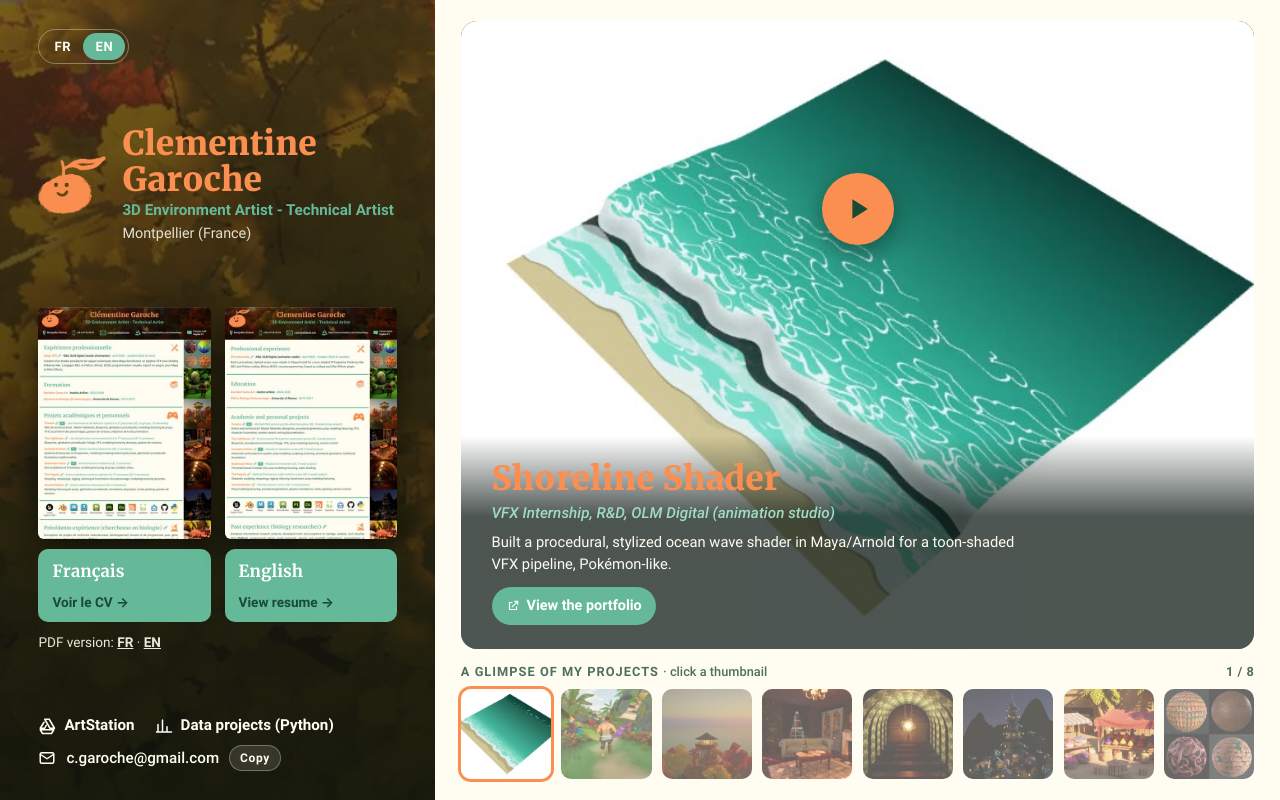
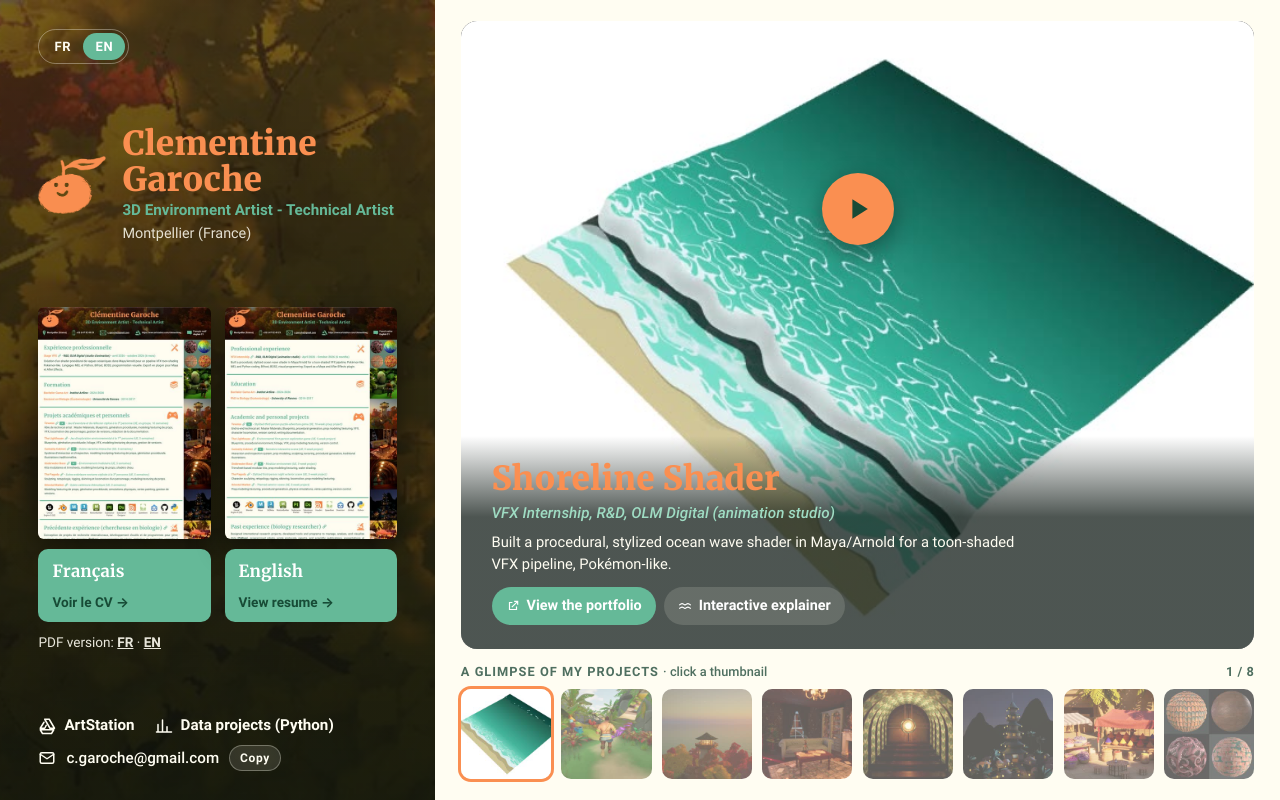
Before and after one commit to luminou/Resume, a plain HTML site: page index.html in a window 1280 px wide. Drawn offline with Linux system fonts and the light colour scheme.

Commit message:
shoreline button to interactive page

```diff
--- a/index.html
+++ b/index.html
@@ -404,7 +404,7 @@ h1 {
       sub: { fr: "Stage VFX, R&D, OLM Digital (studio d’animation)", en: "VFX Internship, R&D, OLM Digital (animation studio)" },
       desc: { fr: "Création d'un shader procédural de vagues océaniques dans Maya/Arnold pour un pipeline VFX toon-shading Pokémon-like.",
               en: "Built a procedural, stylized ocean wave shader in Maya/Arnold for a toon-shaded VFX pipeline, Pokémon-like." },
-      links: [{ k: "page", u: "https://luminou.github.io/Shoreline_Shader/portfolio.html" }] },
+      links: [{ k: "page", u: "https://luminou.github.io/Shoreline_Shader/portfolio.html" }, { k: "explain", u: "https://luminou.github.io/Shoreline_Shader/shorelineshadersummary.html" }] },
     { id: "tevarua", name: "Tevarua", pos: "50% 35%",
       sub: { fr: "Jeu d’aventure et de réflexion stylisé à la 3e personne (UE, en groupe, 10 semaines)", en: "Stylized third-person puzzle-adventure game (UE, 10-week group project)" },
       desc: { fr: "Rôle de technical artist : Master Materials, Blueprints, génération procédurale, modeling/texturing de props, VFX, locomotion des personnages, gestion de versions, rédaction de la documentation.",
@@ -445,12 +445,14 @@ h1 {
     as: { fr: "Voir sur ArtStation", en: "View on ArtStation" },
     yt: { fr: "Vidéo complète", en: "Full video" },
     page: { fr: "Voir le portfolio", en: "View the portfolio" },
+    explain: { fr: "Explication interactive", en: "Interactive explainer" },
     copied: { fr: "Copié", en: "Copied" }
   };
   var ICON = {
     as: '<svg viewBox="0 0 24 24" aria-hidden="true"><path d="M3 17l3 5h12l3-5z"/><path d="M9 3h6l7 12h-6z"/></svg>',
     yt: '<svg viewBox="0 0 10 10" aria-hidden="true"><path d="M2 1 L9 5 L2 9 Z"/></svg>',
-    page: '<svg viewBox="0 0 24 24" aria-hidden="true"><path d="M14 3h7v7h-2V6.4l-8.3 8.3-1.4-1.4L17.6 5H14zM5 5h6v2H7v10h10v-4h2v6H5z"/></svg>'
+    page: '<svg viewBox="0 0 24 24" aria-hidden="true"><path d="M14 3h7v7h-2V6.4l-8.3 8.3-1.4-1.4L17.6 5H14zM5 5h6v2H7v10h10v-4h2v6H5z"/></svg>',
+    explain: '<svg viewBox="0 0 24 24" aria-hidden="true"><path d="M2 15c2.5 0 2.5-2 5-2s2.5 2 5 2 2.5-2 5-2 2.5 2 5 2v2c-2.5 0-2.5-2-5-2s-2.5 2-5 2-2.5-2-5-2-2.5 2-5 2zM2 9c2.5 0 2.5-2 5-2s2.5 2 5 2 2.5-2 5-2 2.5 2 5 2v2c-2.5 0-2.5-2-5-2s-2.5 2-5 2-2.5-2-5-2-2.5 2-5 2z"/></svg>'
   };
 
   var lang = "fr";
```
